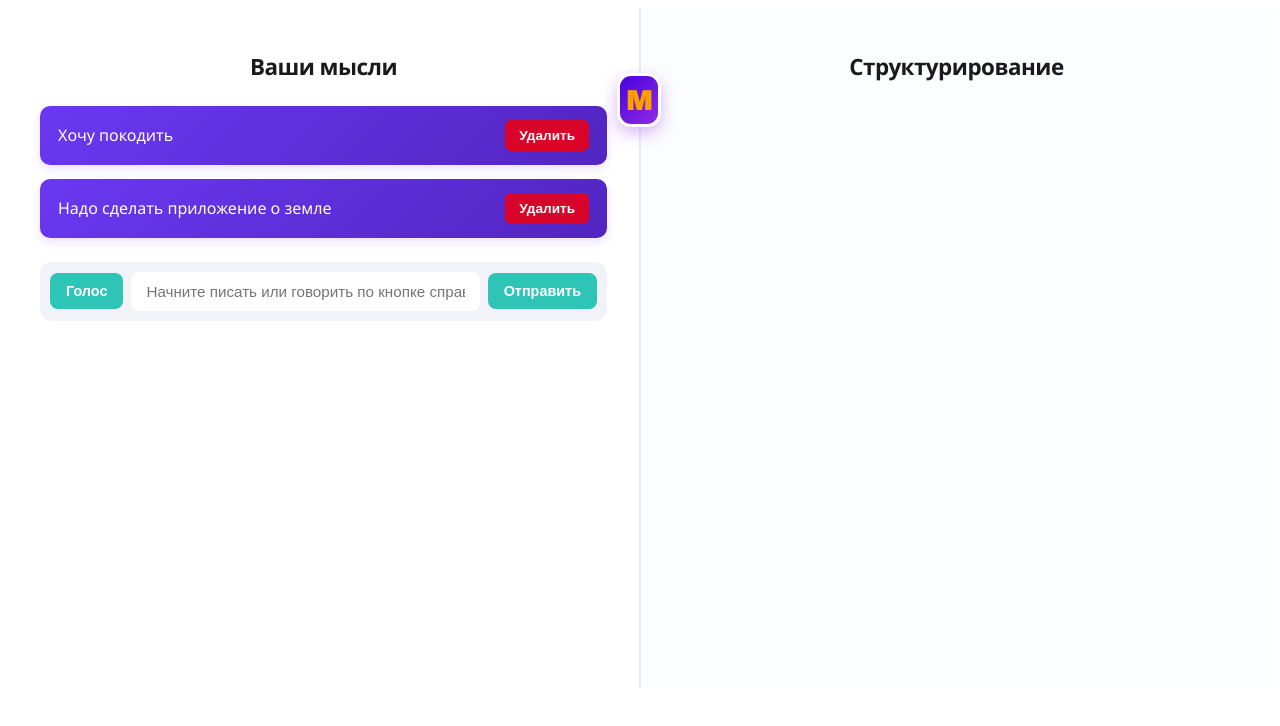
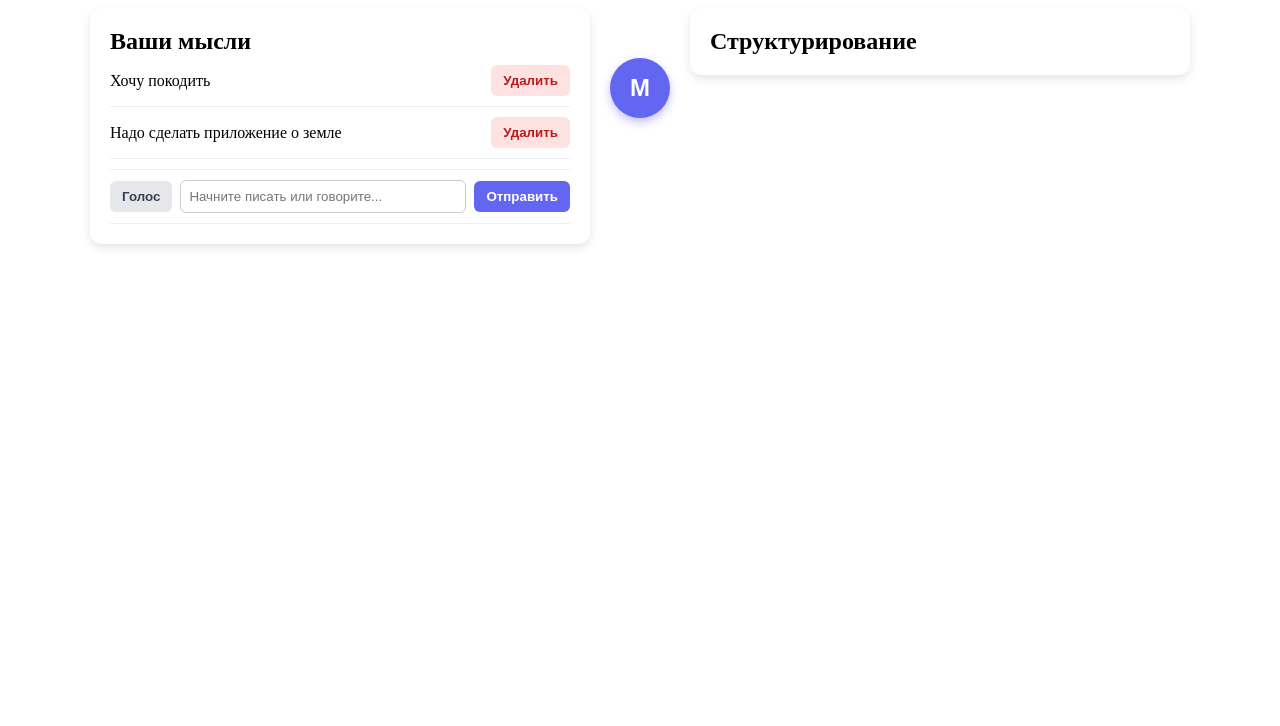
Before and after one commit to Yar-Ner/AiNotes, an Angular app in the folder front/: page / in a window 1280 px wide. Shown: the top 726 px of the page. Built offline with nearby package versions, Linux system fonts and the light colour scheme.

Commit message:
Update app.html

```diff
--- a/front/src/app/app.html
+++ b/front/src/app/app.html
@@ -1,18 +1,31 @@
 <div class="container">
   <!-- ЛЕВАЯ КОЛОНКА -->
-  <div class="left">
+  <div class="left card"> <!-- Добавил card, чтобы был стиль карточки -->
     <h2>Ваши мысли</h2>
     <div class="dreams">
       <ul>
       @if (dreams){
         @for (dream of dreams; track dream){
-          <li>{{dream}}<button (click)="delItem(dream)">Удалить</button></li>
+          <li>
+            <span>{{dream}}</span> <!-- Обернул текст в span -->
+            <button class="btn btn-del" (click)="delItem(dream)">Удалить</button>
+          </li>
         }
       }
-      <li>
-        <button>Голос</button>
-        <input #dreamInput placeholder="Начните писать или говорить по кнопке справа...">
-        <button (click)="AddItem(dreamInput)">Отправить</button>
+      <li class="input-group"> <!-- Группа ввода для выравнивания -->
+<button
+  class="btn btn-voice"
+  (click)="isListening ? stopListening() : startListening()">
+  {{ isListening ? 'Остановить запись' : 'Голос' }}
+</button>
+<input [(ngModel)]="newDream" class="input-field" placeholder="Начните писать или говорите...">
+        <!-- Используем [disabled], чтобы кнопка не нажималась, если поле пустое -->
+        <button
+  class="btn btn-send"
+  (click)="AddItem(newDream)"
+  [disabled]="!newDream">
+  Отправить
+</button>
       </li>
       </ul>
     </div>
@@ -26,9 +39,9 @@
   </div>
 
   <!-- ПРАВАЯ КОЛОНКА -->
-  <div class="right">
+  <div class="right card"> <!-- Добавил card -->
     <h2>Структурирование</h2>
-    <div class="dreams">
+    <div class="dreams ai-result"> <!-- Добавил класс для стилей ответа -->
       <ul>
         @if (neuro_dreams){
         @for (nedream of neuro_dreams; track nedream){
@@ -37,212 +50,96 @@
       }@else{
         <li>Жду нажатия на кнопку!</li>
       }
-
       </ul>
     </div>
   </div>
 </div>
 
 <style>
-  /* --- Общие настройки контейнера --- */
-* {
-  box-sizing: border-box;
+  /* 1. Базовые переменные и сброс */
+/* Базовый сброс */
+* { box-sizing: border-box; margin: 0; padding: 0; }
+body { background-color: #f4f7f6; font-family: sans-serif; padding: 20px; }
+
+.container {
+  display: grid;
+  grid-template-columns: 1fr auto 1fr;
+  gap: 20px;
+  max-width: 1100px;
+  margin: 0 auto;
+  align-items: start;
 }
 
-.container {
-  display: flex;
-  width: 100%;
-  min-height: 85vh;
-  font-family: 'Segoe UI', system-ui, -apple-system, sans-serif;
-  background-color: #f8f9fb;
-  color: #2b2d42;
+.card {
+  background: white;
+  padding: 20px;
+  border-radius: 12px;
+  box-shadow: 0 4px 10px rgba(0,0,0,0.1);
 }
 
-/* --- Колонки --- */
-.left, .right {
-  flex: 1; /* Делит экран ровно 50/50 */
-  padding: 24px 32px;
-  display: flex;
-  flex-direction: column;
+/* Кнопки */
+.btn {
+  padding: 8px 12px;
+  border: none;
+  border-radius: 6px;
+  cursor: pointer;
+  font-weight: 600;
+  transition: 0.2s;
 }
 
-.left {
-  background-color: #ffffff;
+.btn-del { background: #fee2e2; color: #b91c1c; }
+.btn-voice { background: #e5e7eb; color: #374151; }
+.btn-send { background: #6366f1; color: #ffffff !important; } /* Исправлено: белый цвет */
+.btn:hover { opacity: 0.8; }
+
+/* Поле ввода */
+.input-group {
+  display: flex;
+  gap: 8px;
+  padding: 10px 0;
+  border-top: 1px solid #eee;
+  margin-top: 10px;
+}
+.input-field {
+  flex: 1;
+  padding: 8px;
+  border: 1px solid #ccc;
+  border-radius: 6px;
 }
 
-.right {
-  background-color: #fcfdfe;
-  border-left: 2px solid #e9ecef;
+/* Кнопка Магии - M */
+.magic-divider {
+  display: flex;
+  align-items: center;
+  justify-content: center;
+  padding-top: 50px;
+}
+.magic-btn {
+  width: 60px;
+  height: 60px;
+  border-radius: 50%;
+  border: none;
+  background: #6366f1;
+  color: white !important; /* Исправлено: принудительно белый текст */
+  font-size: 24px;
+  font-weight: bold;
+  cursor: pointer;
+  box-shadow: 0 4px 10px rgba(99, 102, 241, 0.4);
 }
 
-h2 {
-  font-size: 1.4rem;
-  font-weight: 600;
-  margin-bottom: 24px;
-  color: #1a1a1a;
-  text-align: center;
-  letter-spacing: -0.5px;
-}
-
-/* --- Настройки списков --- */
-.dreams ul {
-  list-style: none;
-  padding: 0;
-  margin: 0;
-  display: flex;
-  flex-direction: column;
-  gap: 14px; /* Расстояние между карточками */
-}
-
-/* ==========================================
-   ЛЕВАЯ КОЛОНКА (Сырые мысли - Фиолетовые)
-   ========================================== */
-.left ul li {
+/* Списки */
+ul { list-style: none; }
+li {
   display: flex;
   justify-content: space-between;
   align-items: center;
-  background: linear-gradient(135deg, #6a38f1, #5225c1); /* Фиолетовый градиент */
-  color: white;
-  padding: 14px 18px;
-  border-radius: 10px;
-  font-weight: 500;
-  box-shadow: 0 4px 10px rgba(106, 56, 241, 0.15);
-  transition: transform 0.2s ease, box-shadow 0.2s ease;
+  padding: 10px 0;
+  border-bottom: 1px solid #f0f0f0;
 }
 
-.left ul li:hover {
-  transform: translateY(-2px);
-  box-shadow: 0 6px 14px rgba(106, 56, 241, 0.25);
-}
-
-/* Красная кнопка «Удалить» */
-.left ul li button {
-  background-color: #d90429;
-  color: white;
-  border: none;
-  padding: 8px 14px;
-  border-radius: 6px;
-  cursor: pointer;
-  font-weight: 600;
-  font-size: 0.85rem;
-  transition: background-color 0.2s, transform 0.1s;
-}
-
-.left ul li button:hover {
-  background-color: #ef233c;
-  transform: scale(1.03);
-}
-
-/* --- Нижняя панель ввода (Последний li в левом списке) --- */
-.left ul li:last-child {
-  background: #f1f3f8;
-  padding: 10px;
-  border-radius: 12px;
-  box-shadow: none;
-  color: #333;
-  display: flex;
-  gap: 8px;
-  margin-top: 10px;
-}
-
-.left ul li:last-child:hover {
-  transform: none; /* Отключаем прыжок при наведении для поля ввода */
-}
-
-/* Кнопки «Голос» и «Отправить» */
-.left ul li:last-child button {
-  background-color: #2ec4b6; /* Приятный зеленый акцент */
-  color: white;
-  padding: 10px 16px;
-  border-radius: 8px;
-  font-size: 0.9rem;
-}
-
-.left ul li:last-child button:hover {
-  background-color: #259f93;
-}
-
-/* Поле ввода (input) */
-.left ul li:last-child input {
-  flex: 1;
-  border: 1px solid transparent;
-  padding: 10px 14px;
-  border-radius: 8px;
-  outline: none;
-  font-size: 0.95rem;
-  background: white;
-  transition: border-color 0.2s;
-}
-
-.left ul li:last-child input:focus {
-  border-color: #6a38f1;
-}
-
-/* ==========================================
-   ПРАВАЯ КОЛОНКА (Структура - Бежевые карточки)
-   ========================================== */
-.right ul li {
-  background-color: #fceade; /* Тот самый теплый бежевый с картинки */
-  color: #2b2d42;
-  padding: 20px;
-  border-radius: 12px;
-  box-shadow: 0 2px 6px rgba(0, 0, 0, 0.04);
-  line-height: 1.6;
-  font-size: 0.95rem;
-  border-left: 5px solid #f4a261; /* Оранжевая акцентная полоска слева */
-}
-  /* --- Обертка для кнопки на границе колонок --- */
-.magic-divider {
-  display: flex;
-  justify-content: center;
-  align-items: flex-start;
-  width: 0; /* Нулевая ширина, чтобы кнопка легла ровно на границу */
-  position: relative;
-  z-index: 10;
-}
-
-/* --- Сама магическая кнопка --- */
-.magic-btn {
-  /* Позиционирование: сдвигаем чуть вниз, чтобы было между заголовком и списком */
-  margin-top: 65px;
-
-  /* Размеры и форма */
-  width: 54px;
-  height: 54px;
-  border-radius: 14px;
-
-  /* Цвета и градиент (как на рисунке: фиолетовый фон, оранжевый текст) */
-  background: linear-gradient(135deg, #4a00e0, #8e2de2);
-  color: #ff9e00;
-  border: 3px solid #ffffff;
-
-  /* Шрифт */
-  font-size: 1.8rem;
-  font-weight: 800;
-  font-family: 'Arial Black', sans-serif;
-  letter-spacing: -1px;
-
-  /* Тень и анимация */
-  box-shadow: 0 6px 16px rgba(142, 45, 226, 0.35);
-  cursor: pointer;
-  transition: all 0.3s cubic-bezier(0.175, 0.885, 0.32, 1.275);
-
-  /* Центрирование буквы */
-  display: flex;
-  align-items: center;
-  justify-content: center;
-}
-
-/* --- Эффект при наведении (Магия!) --- */
-.magic-btn:hover {
-  transform: scale(1.15) rotate(6deg); /* Увеличивается и игриво наклоняется */
-  box-shadow: 0 8px 25px rgba(142, 45, 226, 0.6);
-  color: #ffb703; /* Буква М становится ярче */
-  background: linear-gradient(135deg, #5911ea, #9b3cf0);
-}
-
-/* Эффект при нажатии */
-.magic-btn:active {
-  transform: scale(0.95);
+/* Адаптив */
+@media (max-width: 768px) {
+  .container { grid-template-columns: 1fr; }
+  .magic-divider { padding: 20px 0; }
 }
 </style>
```
